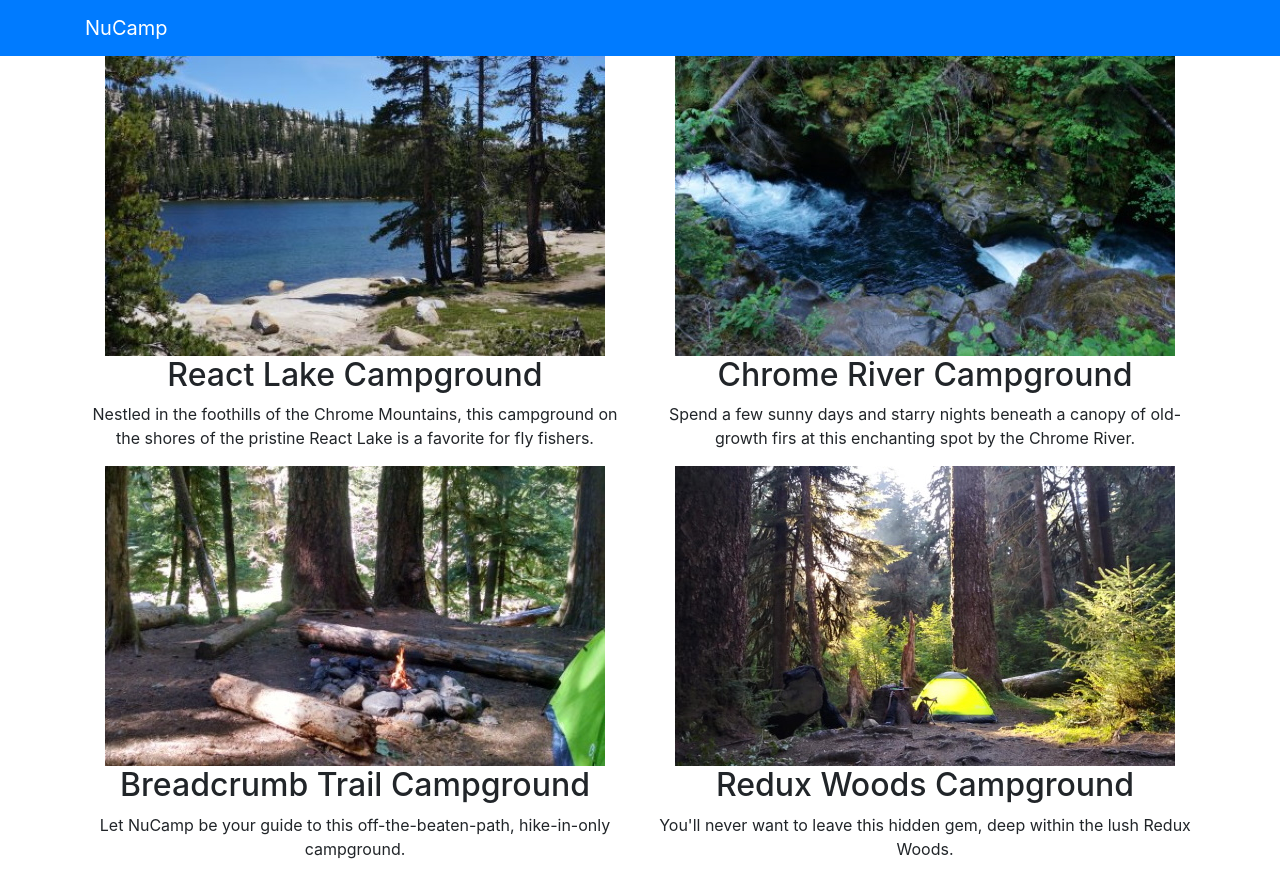
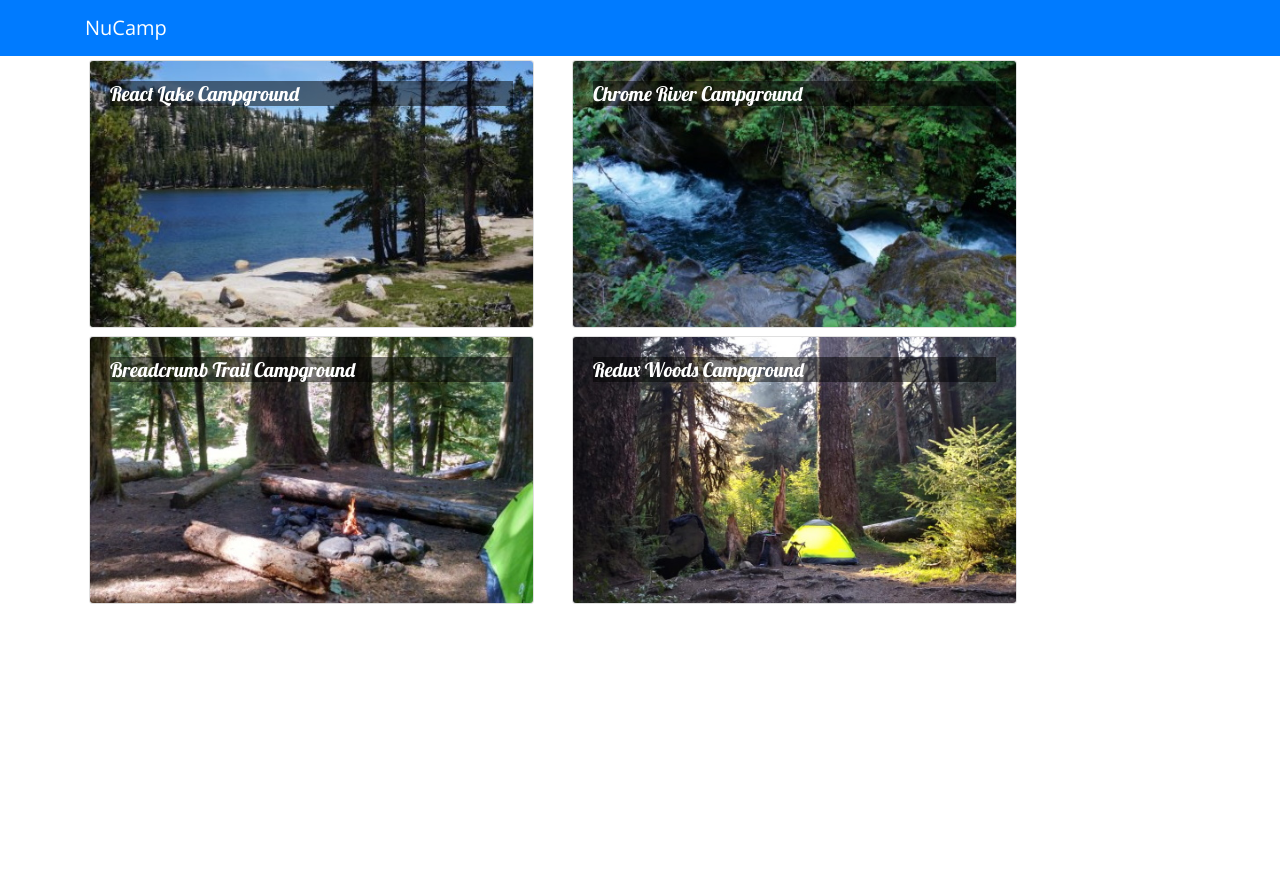
Before and after one commit to greenjoshua/nucamp_react, a React (Create React App) app: page / in a window 1280 px wide. After the commit the page ends 800 px from the top, so only its background shows below. Built offline with nearby package versions, Linux system fonts and the light colour scheme.

Commit message:
Components Part 2

```diff
--- a/package.json
+++ b/package.json
@@ -11,7 +11,9 @@
     "react-dom": "^16.13.1",
     "react-popper": "1.3.6",
     "react-scripts": "3.4.3",
-    "reactstrap": "8.5.1"
+    "reactstrap": "8.5.1",
+    "typeface-lobster": "^0.0.72",
+    "typeface-open-sans": "^0.0.75"
   },
   "scripts": {
     "start": "react-scripts start",
--- a/public/index.html
+++ b/public/index.html
@@ -1,4 +1,5 @@
 <!DOCTYPE html>
+<!--This repository "nucampsite2" uses yarn-->
 <html lang="en">
   <head>
     <meta charset="utf-8" />
--- a/src/App.css
+++ b/src/App.css
@@ -1,38 +1,12 @@
-.App {
-  text-align: center;
+body {
+  font-family: "Open Sans", sans-serif;
 }
 
-.App-logo {
-  height: 40vmin;
-  pointer-events: none;
+.card-title {
+  font: 500 1.25rem "Lobster", cursive;
 }
 
-@media (prefers-reduced-motion: no-preference) {
-  .App-logo {
-    animation: App-logo-spin infinite 20s linear;
-  }
+.card-img-overlay .card-title {
+  color: white;
+  background-color: rgba(0, 0, 0, 0.5);
 }
-
-.App-header {
-  background-color: #282c34;
-  min-height: 100vh;
-  display: flex;
-  flex-direction: column;
-  align-items: center;
-  justify-content: center;
-  font-size: calc(10px + 2vmin);
-  color: white;
-}
-
-.App-link {
-  color: #61dafb;
-}
-
-@keyframes App-logo-spin {
-  from {
-    transform: rotate(0deg);
-  }
-  to {
-    transform: rotate(360deg);
-  }
-}
--- a/src/App.js
+++ b/src/App.js
@@ -2,9 +2,16 @@ import React , { Component } from 'react';
 import {Navbar, NavbarBrand } from 'reactstrap';
 import Directory from './components/DirectoryComponent';
 import './App.css';
-
+import { CAMPSITES } from './shared/campsites';
 
 class App extends Component {
+    constructor(props) {
+        super(props);
+        this.state = {
+            campsites: CAMPSITES
+        };
+    }
+
     render() {
         return (
             <div className="App">
@@ -13,7 +20,7 @@ class App extends Component {
                     <NavbarBrand href="/">NuCamp</NavbarBrand>
                 </div>
                 </Navbar>
-              <Directory />
+                <Directory campsites={this.state.campsites} />
             </div>
         );
     }
--- a/src/components/DirectoryComponent.js
+++ b/src/components/DirectoryComponent.js
@@ -1,49 +1,43 @@
 import React, { Component } from 'react';
+import { Card, CardImg, CardImgOverlay, CardText, CardBody, CardTitle } from 'reactstrap';
 
 class Directory extends Component {
     constructor(props) {
         super(props);
         this.state = {
-            campsites: [
-                {
-                    id: 0,
-                    name: 'React Lake Campground',
-                    image: 'assets/images/react-lake.jpg',
-                    elevation: 1233,
-                    description: "Nestled in the foothills of the Chrome Mountains, this campground on the shores of the pristine React Lake is a favorite for fly fishers."
-                },
-                {
-                  id: 1,
-                  name: 'Chrome River Campground ',
-                  image: 'assets/images/chrome-river.jpg',
-                  elevation: 877,
-                  description: "Spend a few sunny days and starry nights beneath a canopy of old-growth firs at this enchanting spot by the Chrome River."
-                },
-                {
-                    id: 2,
-                    name: 'Breadcrumb Trail Campground',
-                    image: 'assets/images/breadcrumb-trail.jpg',
-                    elevation: 2901,
-                    description: "Let NuCamp be your guide to this off-the-beaten-path, hike-in-only campground."
-                },
-                {
-                    id: 3,
-                    name: 'Redux Woods Campground',
-                    image: 'assets/images/redux-woods.jpg',
-                    elevation: 42,
-                    description: "You'll never want to leave this hidden gem, deep within the lush Redux Woods."
-                }
-            ]
+            selectedCampsite: null
         };
     }
 
+    onCampsiteSelect(campsite) {
+        this.setState({selectedCampsite: campsite});
+    }
+
+    renderSelectedCampsite(campsite) {
+        if (campsite) {
+            return (
+                <Card>
+                    <CardImg top src={campsite.image} alt={campsite.name} />
+                    <CardBody>
+                        <CardTitle>{campsite.name}</CardTitle>
+                        <CardText>{campsite.description}</CardText>
+                    </CardBody>
+                </Card>
+            );
+        }
+        return <div />;
+    }
+
     render() {
-        const directory = this.state.campsites.map(campsite => {
+        const directory = this.props.campsites.map(campsite => {
             return (
-                <div key={campsite.id} className="col">
-                    <img src={campsite.image} alt={campsite.name} />
-                    <h2>{campsite.name}</h2>
-                    <p>{campsite.description}</p>
+                <div key={campsite.id} className="col-md-5 m-1">
+                    <Card onClick={() => this.onCampsiteSelect(campsite)}>
+                        <CardImg src={campsite.image} alt={campsite.name} />
+                        <CardImgOverlay>
+                            <CardTitle>{campsite.name}</CardTitle>
+                        </CardImgOverlay>
+                    </Card>
                 </div>
             );
         });
@@ -53,6 +47,11 @@ class Directory extends Component {
                 <div className="row">
                     {directory}
                 </div>
+                <div className="row">
+                    <div className="col-md-5 m-1">
+                        {this.renderSelectedCampsite(this.state.selectedCampsite)}
+                    </div>
+                </div>
             </div>
         );
     }
--- a/src/index.js
+++ b/src/index.js
@@ -1,9 +1,11 @@
 import React from 'react';
 import ReactDOM from 'react-dom';
 import './index.css';
-import App from './App';
 import * as serviceWorker from './serviceWorker';
 import 'bootstrap/dist/css/bootstrap.min.css';
+import 'typeface-lobster';
+import 'typeface-open-sans';
+import App from './App';
 
 ReactDOM.render(
   <React.StrictMode>
--- /dev/null
+++ b/src/shared/campsites.js
@@ -0,0 +1,178 @@
+export const CAMPSITES = [
+    {
+        id: 0,
+        name: 'React Lake Campground',
+        image: 'assets/images/react-lake.jpg',
+        elevation: 1233,
+        description: "Nestled in the foothills of the Chrome Mountains, this campground on the shores of the pristine React Lake is a favorite for fly fishers.",
+        comments: [
+            {
+                id: 0,
+                rating: 5,
+                text: "What a magnificent view!",
+                author: "Tinus Lorvaldes",
+                date: "2018-10-25T16:30Z"
+            },
+            {
+                id: 1,
+                rating: 4,
+                text: "The campground was beautiful, but the bugs could bite sometimes.",
+                author: "Brennen Ech",
+                date: "2017-06-17T03:33Z"
+            },
+            {
+                id: 2,
+                rating: 5,
+                text: "I caught a world-record-breaking trout here on my last visit.",
+                author: "McKenzie Sebastian",
+                date: "2019-02-18T18:12Z"
+            },
+            {
+                id: 3,
+                rating: 5,
+                text: "A wonderful place to reconnect with nature.",
+                author: "Jordan Runn",
+                date: "2019-08-04T20:11Z"
+            },
+            {
+                id: 4,
+                rating: 4,
+                text: "The stars at night were magnificent!",
+                author: "Ann Dabramov",
+                date: "2018-07-23T19:44Z"
+            }
+        ]
+    },
+    {
+        id: 1,
+        name:'Chrome River Campground ',
+        image: 'assets/images/chrome-river.jpg',
+        elevation: 877,
+        description: "Spend a few sunny days and starry nights beneath a canopy of old-growth firs at this enchanting spot by the Chrome River.",
+        comments: [
+            {
+                id: 0,
+                rating: 5,
+                text: "What a magnificent view!",
+                author: "Tinus Lorvaldes",
+                date: "2018-10-25T16:30Z"
+            },
+            {
+                id: 1,
+                rating: 4,
+                text: "The campground was beautiful, but the bugs could bite sometimes.",
+                author: "Brennen Ech",
+                date: "2017-06-17T03:33Z"
+            },
+            {
+                id: 2,
+                rating: 5,
+                text: "I caught a world-record-breaking trout here on my last visit.",
+                author: "McKenzie Sebastian",
+                date: "2019-02-18T18:12Z"
+            },
+            {
+                id: 3,
+                rating: 5,
+                text: "A wonderful place to reconnect with nature.",
+                author: "Jordan Runn",
+                date: "2019-08-04T20:11Z"
+            },
+            {
+                id: 4,
+                rating: 4,
+                text: "The stars at night were magnificent!",
+                author: "Ann Dabramov",
+                date: "2018-07-23T19:44Z"
+            }
+        ]
+    },
+    {
+        id: 2,
+        name:'Breadcrumb Trail Campground',
+        image: 'assets/images/breadcrumb-trail.jpg',
+        elevation: 2901,
+        description: "Let NuCamp be your guide to this off-the-beaten-path, hike-in-only campground.",
+        comments: [
+            {
+                id: 0,
+                rating: 5,
+                text: "What a magnificent view!",
+                author: "Tinus Lorvaldes",
+                date: "2018-10-25T16:30Z"
+            },
+            {
+                id: 1,
+                rating: 4,
+                text: "The campground was beautiful, but the bugs could bite sometimes.",
+                author: "Brennen Ech",
+                date: "2017-06-17T03:33Z"
+            },
+            {
+                id: 2,
+                rating: 5,
+                text: "I caught a world-record-breaking trout here on my last visit.",
+                author: "McKenzie Sebastian",
+                date: "2019-02-18T18:12Z"
+            },
+            {
+                id: 3,
+                rating: 5,
+                text: "A wonderful place to reconnect with nature.",
+                author: "Jordan Runn",
+                date: "2019-08-04T20:11Z"
+            },
+            {
+                id: 4,
+                rating: 4,
+                text: "The stars at night were magnificent!",
+                author: "Ann Dabramov",
+                date: "2018-07-23T19:44Z"
+            }
+        ]
+    },
+    {
+        id: 3,
+        name:'Redux Woods Campground',
+        image: 'assets/images/redux-woods.jpg',
+        elevation: 42,
+        description: "You'll never want to leave this hidden gem, deep within the lush Redux Woods.",
+        comments: [
+            {
+                id: 0,
+                rating: 5,
+                text: "What a magnificent view!",
+                author: "Tinus Lorvaldes",
+                date: "2018-10-25T16:30Z"
+            },
+            {
+                id: 1,
+                rating: 4,
+                text: "The campground was beautiful, but the bugs could bite sometimes.",
+                author: "Brennen Ech",
+                date: "2017-06-17T03:33Z"
+            },
+            {
+                id: 2,
+                rating: 5,
+                text: "I caught a world-record-breaking trout here on my last visit.",
+                author: "McKenzie Sebastian",
+                date: "2019-02-18T18:12Z"
+            },
+            {
+                id: 3,
+                rating: 5,
+                text: "A wonderful place to reconnect with nature.",
+                author: "Jordan Runn",
+                date: "2019-08-04T20:11Z"
+            },
+            {
+                id: 4,
+                rating: 4,
+                text: "The stars at night were magnificent!",
+                author: "Ann Dabramov",
+                date: "2018-07-23T19:44Z"
+            }
+        ]
+    }
+];
```
Also changed, not shown: 1 other file (tests, documents, lock files or other folders). Lines whose indentation alone changed are shown as unchanged.
